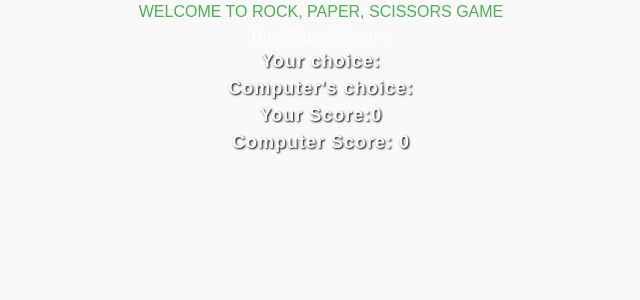
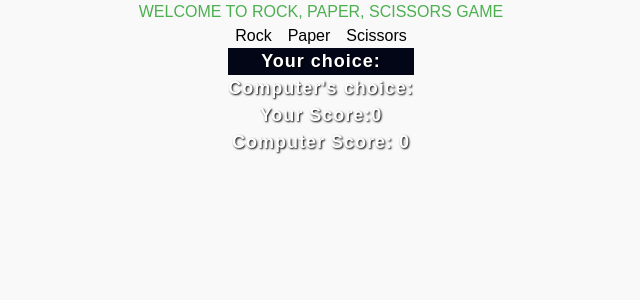
Before and after one commit to npnquang/unihack-2024, a React (Vite) app: page /rpsgame in a window 1280 px wide. Shown: the top 300 px of the page, without its empty margins (319-959 px from the left). Built offline with nearby package versions, Linux system fonts and the light colour scheme.

Commit message:
finalise game

```diff
--- a/src/components/rock-pap-sic/Game.jsx
+++ b/src/components/rock-pap-sic/Game.jsx
@@ -58,18 +58,18 @@ class Game extends Component{
             <div className="container">
                 <h1>Welcome to Rock, Paper, Scissors Game</h1>
                 <div >
-                    <button onClick={()=>this.decision("ROCK")}>
+                    <button  className="text-black mx-2" onClick={()=>this.decision("ROCK")}>
                         <i className={`fas fa-hand-rock`} /> Rock
                     </button>
-                    <button onClick={()=>this.decision("PAPER")}>
+                    <button className="text-black mx-2"  onClick={()=>this.decision("PAPER")}>
                         <i className={`fas fa-hand-paper`} /> Paper
                     </button>
-                    <button onClick={()=>this.decision("SCISSORS")}>
+                    <button className="text-black mx-2"  onClick={()=>this.decision("SCISSORS")}>
                         <i className={`fas fa-hand-scissors`} />  Scissors
                     </button>
                 </div>
                 <div className="content">
-                    <p>Your choice: {playerVal}</p>
+                    <p className="bg-slate-950">Your choice: {playerVal}</p>
                     <p>Computer&apos;s choice: {computerVal}</p>
                     <h2>Your Score:{playerScore}</h2>
                     <h2>Computer Score: {compScore}</h2>
```
